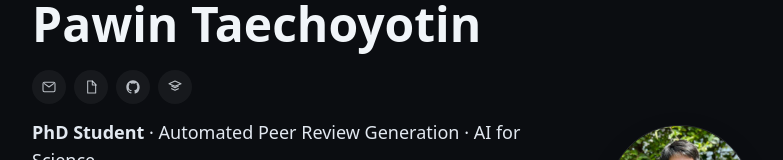
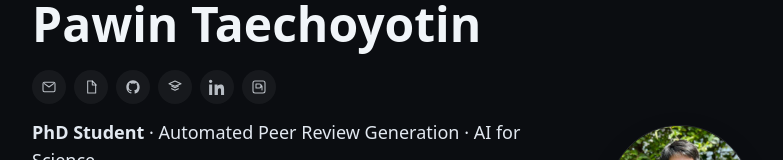
Before and after one commit to Khempawin/academic-cv, a Next.js app: page / in a window 1280 px wide. Shown: the part 151-311 px from the top of the page, without its empty margins (248-1031 px from the left). Built offline with nearby package versions, Linux system fonts and the light colour scheme; no server answers.

Commit message:
Update profile links and link in CV

```diff
--- a/content/site.ts
+++ b/content/site.ts
@@ -16,8 +16,8 @@ export const siteConfig: ISiteConfig = {
         cv: "/Pawin_Taechoyotin_CV.pdf",
         github: "https://github.com/khempawin",
         scholar: "https://scholar.google.com/citations?user=1Yv3nJkAAAAJ&hl=en",
-        // dblp: "https://dblp.org/pid/407/8482.html",
-        // linkedin: "https://www.linkedin.com/in/pawin-taechoyotin/",
+        dblp: "https://dblp.org/pid/407/8482.html",
+        linkedin: "https://www.linkedin.com/in/pawin-taechoyotin/",
     },
     featuredProjects: [
         // {
```
Also changed, not shown: 1 other file (tests, documents, lock files or other folders).
